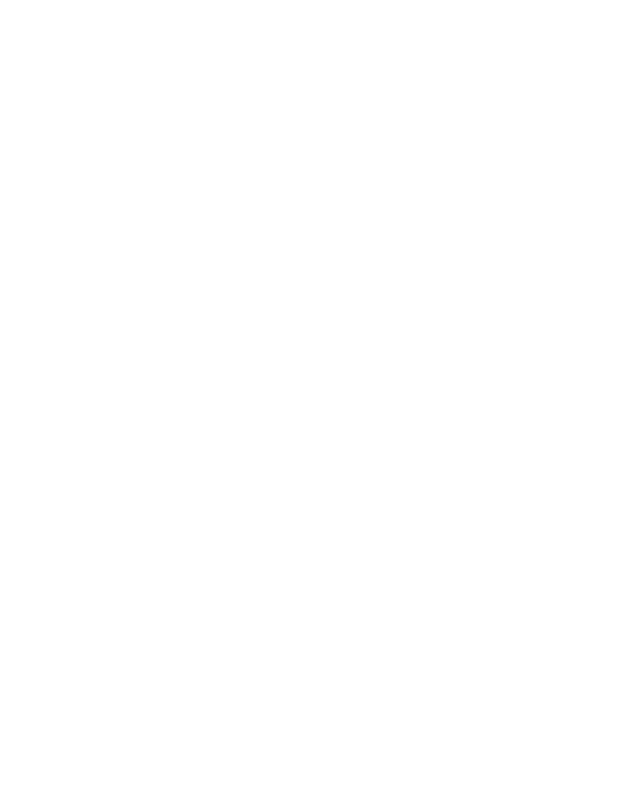
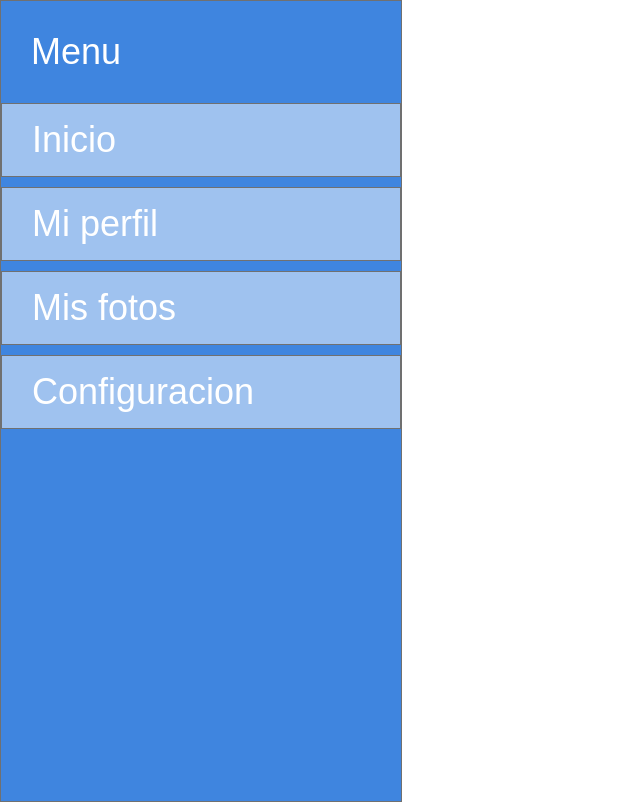
Before and after one commit to 21criss21/dise-oweb2019_christopher, a plain HTML site: page introduccion_css/04_modelo_de_cajas/index.html in a window 1280 px wide. Shown: the whole page, without its empty margins (0-640 px from the left). Drawn offline with Linux system fonts and the light colour scheme.

Commit message:
padding y eso

```diff
--- /dev/null
+++ b/introduccion_css/04_modelo_de_cajas/boxmodel.css
@@ -0,0 +1,53 @@
+/* Reset */
+* {
+    margin: 0;
+    padding: 0;
+}
+
+/* Quitarle el subrayado */
+a {
+    text-decoration: none;
+}
+
+/* Cabiar fuente */
+body {
+    font-family: Arial;
+}
+
+/* Estilo para el nav */
+nav {
+    width: 400px;
+    height: 100vh;
+    background: #3F85DF;
+    border: solid 1px #707070;
+}
+
+nav h1, nav a {
+    color: white;
+    font-size: 36px;
+
+}
+
+nav ul li {
+    background: rgba(255, 255, 255, 0.5);
+    margin-top: 10px;
+    margin-bottom: 10px;
+    margin-left: 0;
+    margin-right: 0;
+
+    padding-top: 15px;
+    padding-bottom: 15px;
+    padding-left: 30px;
+    padding-right: 30px;
+
+    border: solid 1px #707070;
+}
+
+nav h1 {
+    padding-top: 30px;
+    padding-bottom: 20px;
+    padding-left: 30px;
+    padding-right: 0;
+
+    font-weight: normal;
+}
--- a/introduccion_css/04_modelo_de_cajas/index.html
+++ b/introduccion_css/04_modelo_de_cajas/index.html
@@ -4,9 +4,20 @@
     <meta charset="UTF-8">
     <meta name="viewport" content="width=device-width, initial-scale=1.0">
     <meta http-equiv="X-UA-Compatible" content="ie=edge">
-    <title>Document</title>
+    <title>Box model (modelo de cajas)</title>
+    <link rel="stylesheet" href="boxmodel.css">
 </head>
 <body>
 
+    <nav>
+        <h1>Menu</h1>
+        <ul>
+            <li><a href="#">Inicio</a></li>
+            <li><a href="#">Mi perfil</a></li>
+            <li><a href="#">Mis fotos</a></li>
+            <li><a href="#">Configuracion</a></li>
+        </ul>
+    </nav>
+
 </body>
 </html>
```
